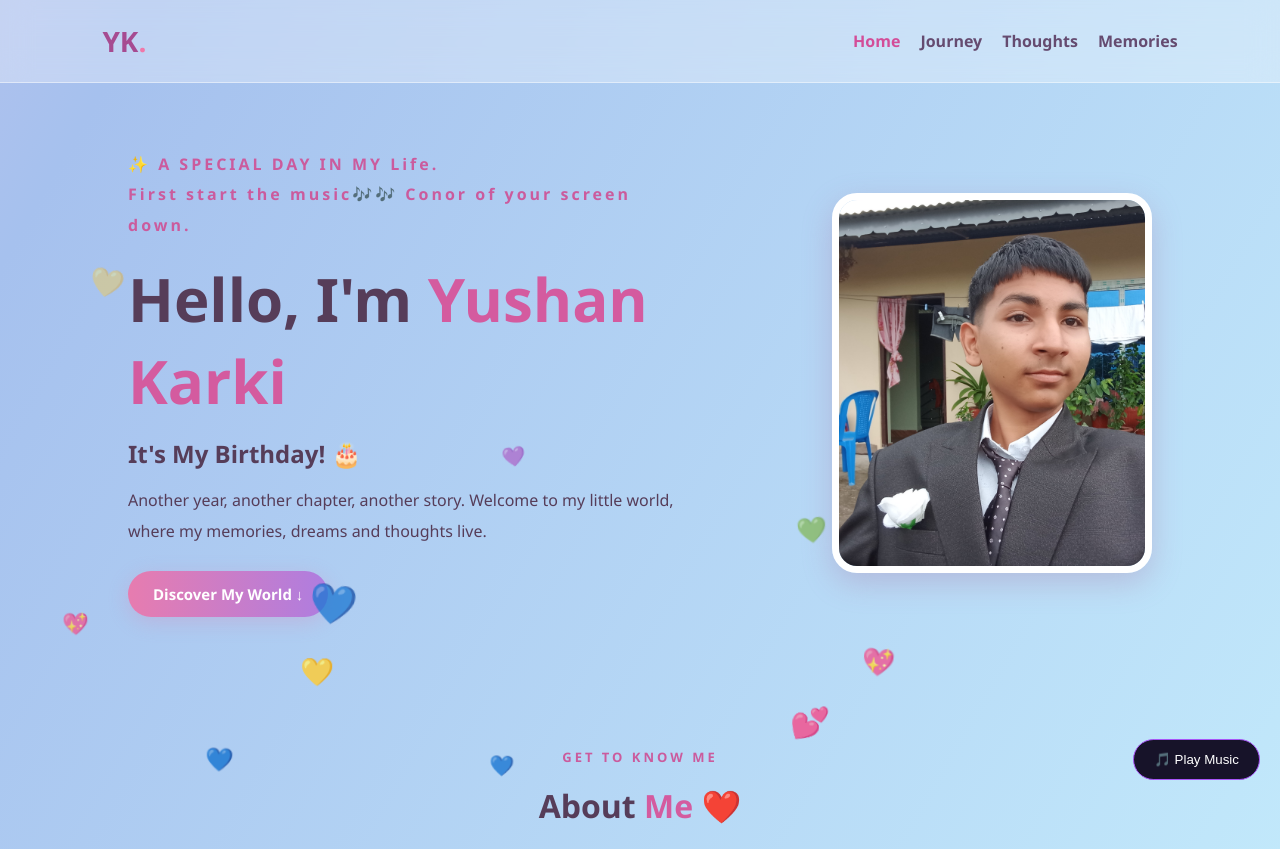
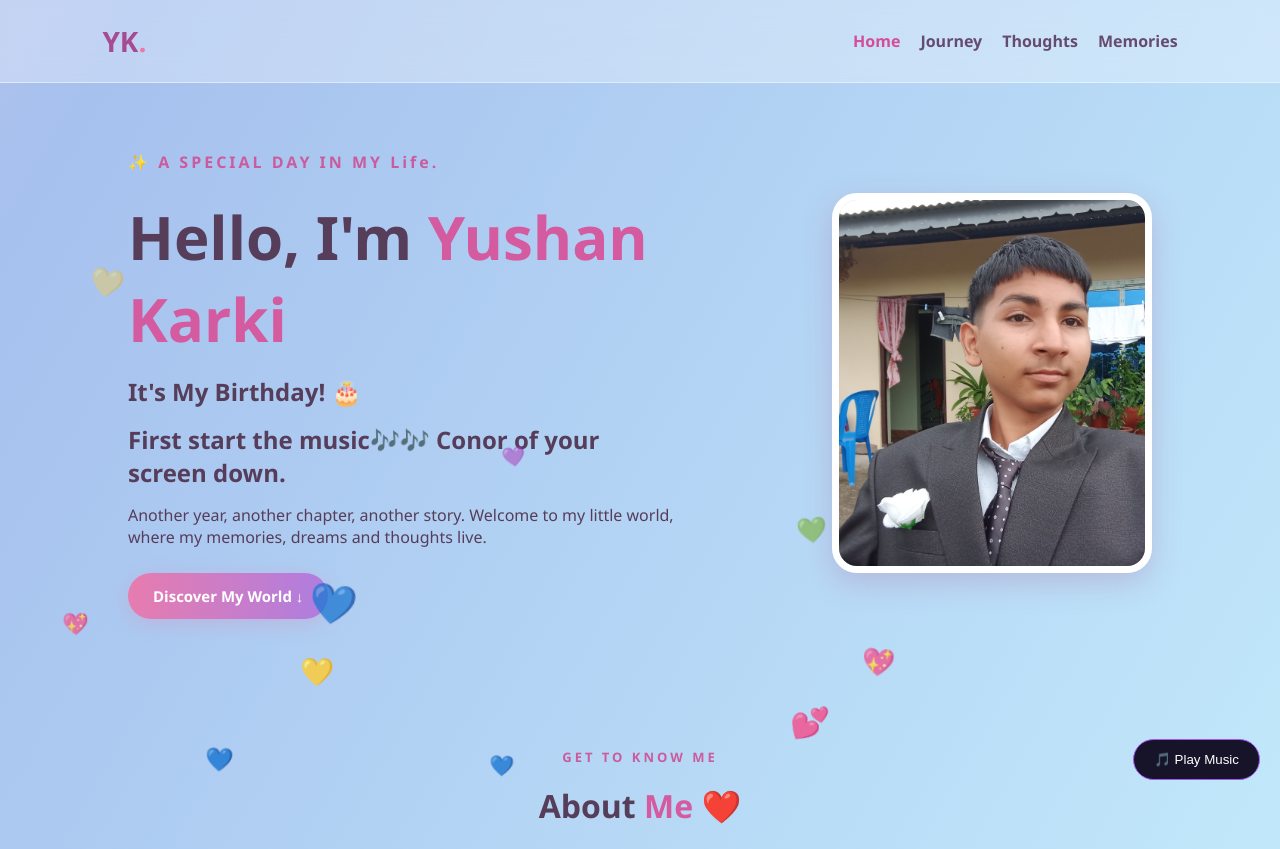
Before and after one commit to karkiuson/birthday, a plain HTML site: page index.html in a window 1280 px wide. Shown: the top 849 px of the page. Drawn offline with Linux system fonts and the light colour scheme.

Commit message:
Refactor hero section text in index.html
Removed extra paragraph and adjusted heading for clarity.

```diff
--- a/index.html
+++ b/index.html
@@ -25,11 +25,11 @@
 <main>
 <section class="hero">
     <div class="hero-text">
-        <p class="tag">✨ A SPECIAL DAY IN MY Life. <br>
-            First start the music🎶🎶 Conor of your screen down. </p>
+        <p class="tag">✨ A SPECIAL DAY IN MY Life.</p>
         <h1>Hello, I'm <span>Yushan Karki</span></h1>
         <h2>It's My Birthday! 🎂</h2>
         <p>
+            <h2>First start the music🎶🎶 Conor of your screen down.</h2>
             Another year, another chapter, another story.
             Welcome to my little world, where my memories,
             dreams and thoughts live.
```
